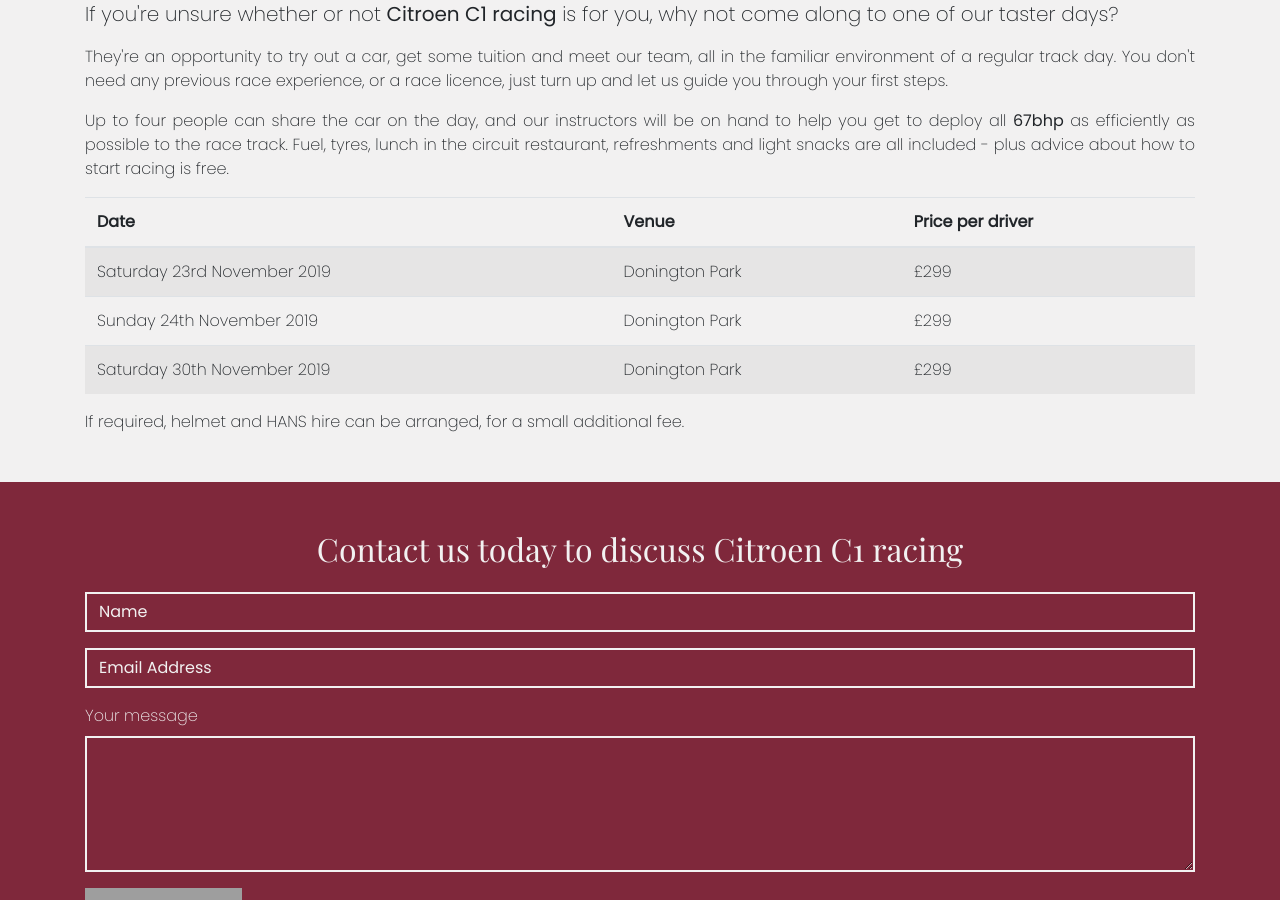
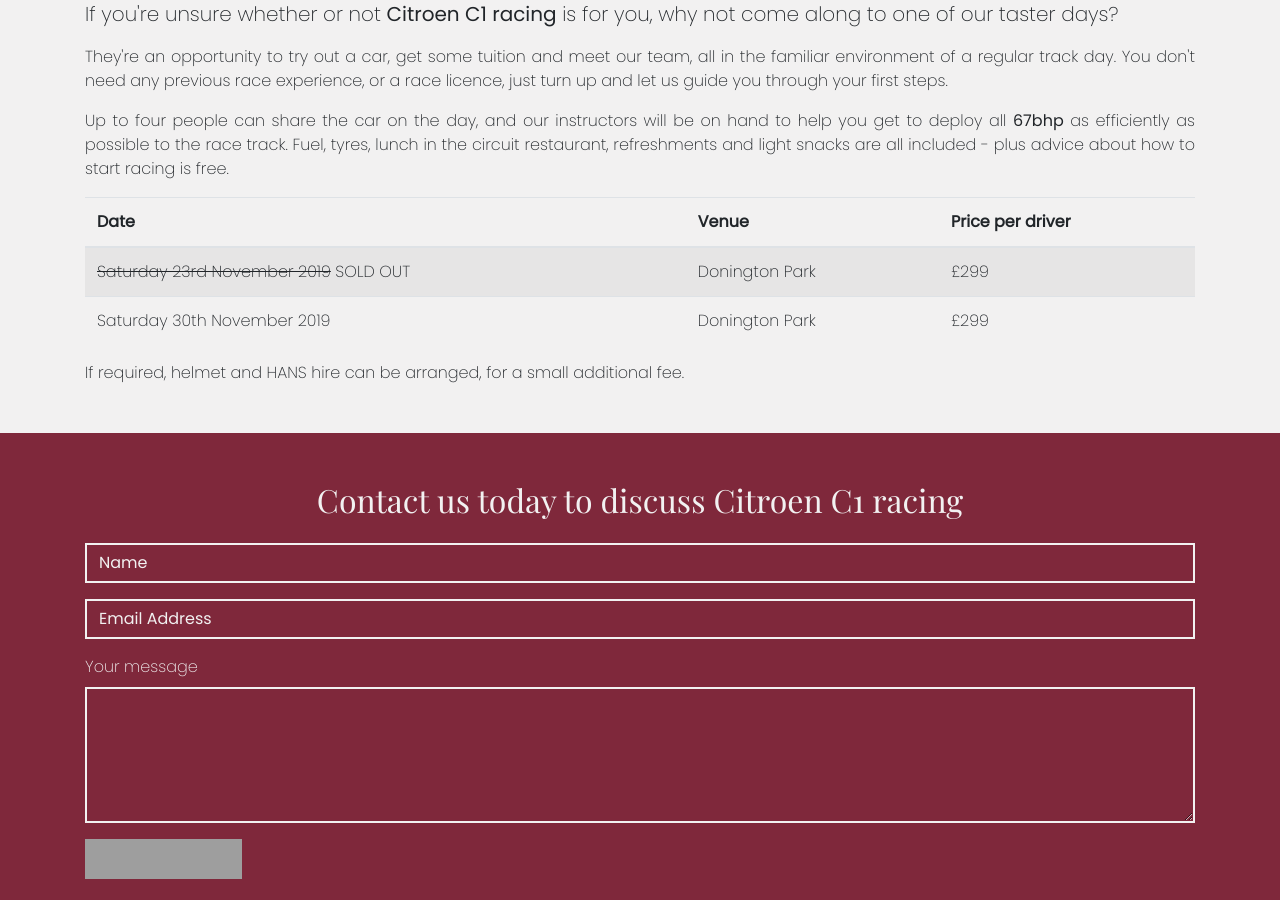
Before and after one commit to scaleupcto/majestic-motorsport-site, a Jekyll site: the page built from _posts/2018-11-19-tasterdays.html, in a window 1280 px wide and 900 px high, scrolled down 773 px. Built offline with Jekyll 4.4.1, drawn with Linux system fonts in a browser that asks for light colours; nearby versions of some CDN libraries; grey boxes are pictures that could not be loaded.

Commit message:
Updated taster days

```diff
--- a/_posts/2018-11-19-tasterdays.html
+++ b/_posts/2018-11-19-tasterdays.html
@@ -50,12 +50,7 @@
             </thead>
             <tbody>
                 <tr>
-                    <td>Saturday 23rd November 2019</td>
-                    <td>Donington Park</td>
-                    <td>£299</td>
-                </tr>
-                <tr>
-                    <td>Sunday 24th November 2019</td>
+                    <td><del>Saturday 23rd November 2019</del> SOLD OUT</td>
                     <td>Donington Park</td>
                     <td>£299</td>
                 </tr>
```
Also changed, not shown: Gemfile.lock.
